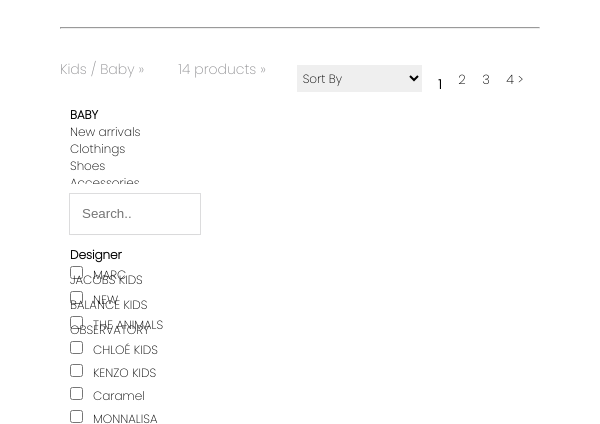
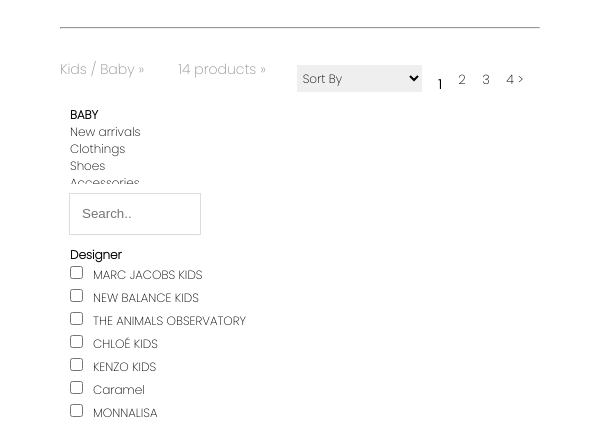
Before and after one commit to Mozakir178/Mytheresa.com-Clone, a plain HTML site: page Suraj-all-work/girlsinner/girlsinner.html in a window 600 px wide. Shown: the part 368-792 px from the top of the page. Drawn offline with nearby package versions, Linux system fonts and the light colour scheme; files whose address does not match are found by name.

Commit message:
some changes on girlsinner.css

```diff
--- a/Suraj-all-work/girlsinner/girlsinner.css
+++ b/Suraj-all-work/girlsinner/girlsinner.css
@@ -87,6 +87,7 @@
        display: flex;
        justify-content: flex-end;
        align-items: flex-end;
+
    }
 
    #upper>div:nth-child(4) {
@@ -314,10 +315,6 @@
 #body>div:nth-child(2)>div{
 
 } */
-<<<<<<< HEAD
-/* <<<<<<< HEAD */
-=======
->>>>>>> 84d8ad2c98445650503408430b70e412b6860c30
 
    .bolder:hover {
        font-weight: bold;
@@ -336,8 +333,7 @@
        display: inline-block;
        margin-top: 5px;
    }
-<<<<<<< HEAD
-/* ======= */
+
 .bolder:hover{
     font-weight: bold;
     cursor: pointer;
@@ -360,8 +356,6 @@ input [type="checkbox"]{
          flex-direction: column;
          /* border: 2px solid rebeccapurple; */
     }
-=======
->>>>>>> 84d8ad2c98445650503408430b70e412b6860c30
 
    .bolder:hover {
        font-weight: bold;
@@ -395,7 +389,6 @@ input [type="checkbox"]{
           max-height: 600px;
               overflow: -moz-hidden-unscrollable;
       } */
-<<<<<<< HEAD
       #body>div:nth-child(1){
           width:100%;
           /* border: 2px solid green; */
@@ -422,8 +415,7 @@ input [type="checkbox"]{
       }
 
   }
-/* >>>>>>> ba8cdcb63cd1b24023a87a437ca291a41fe434a8 */
-=======
+
        #body>div:nth-child(1) {
            width: 100%;
            /* border: 2px solid green; */
@@ -459,4 +451,3 @@ input [type="checkbox"]{
    #left_section input {
        margin-right: 10px;
    }
->>>>>>> 84d8ad2c98445650503408430b70e412b6860c30
```
